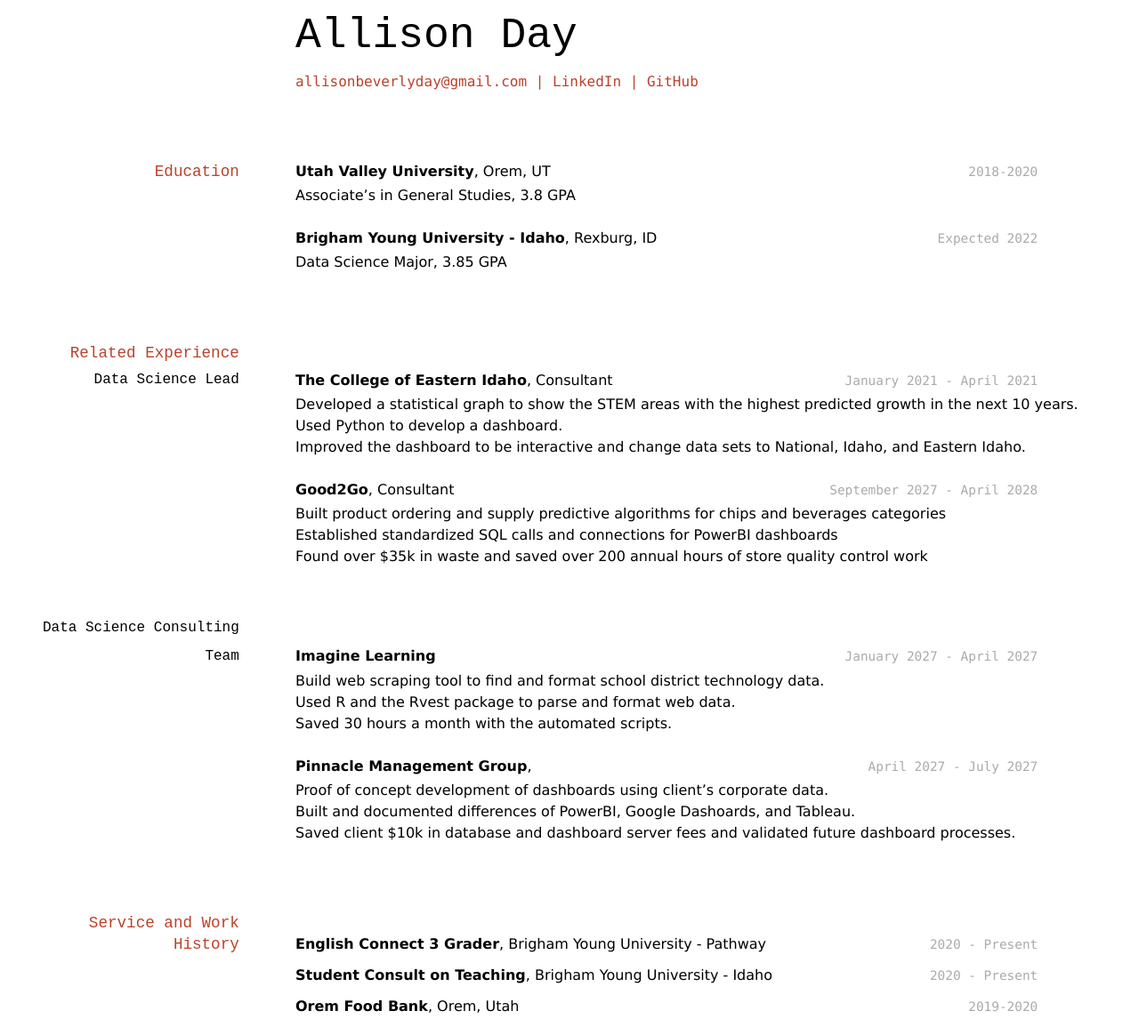
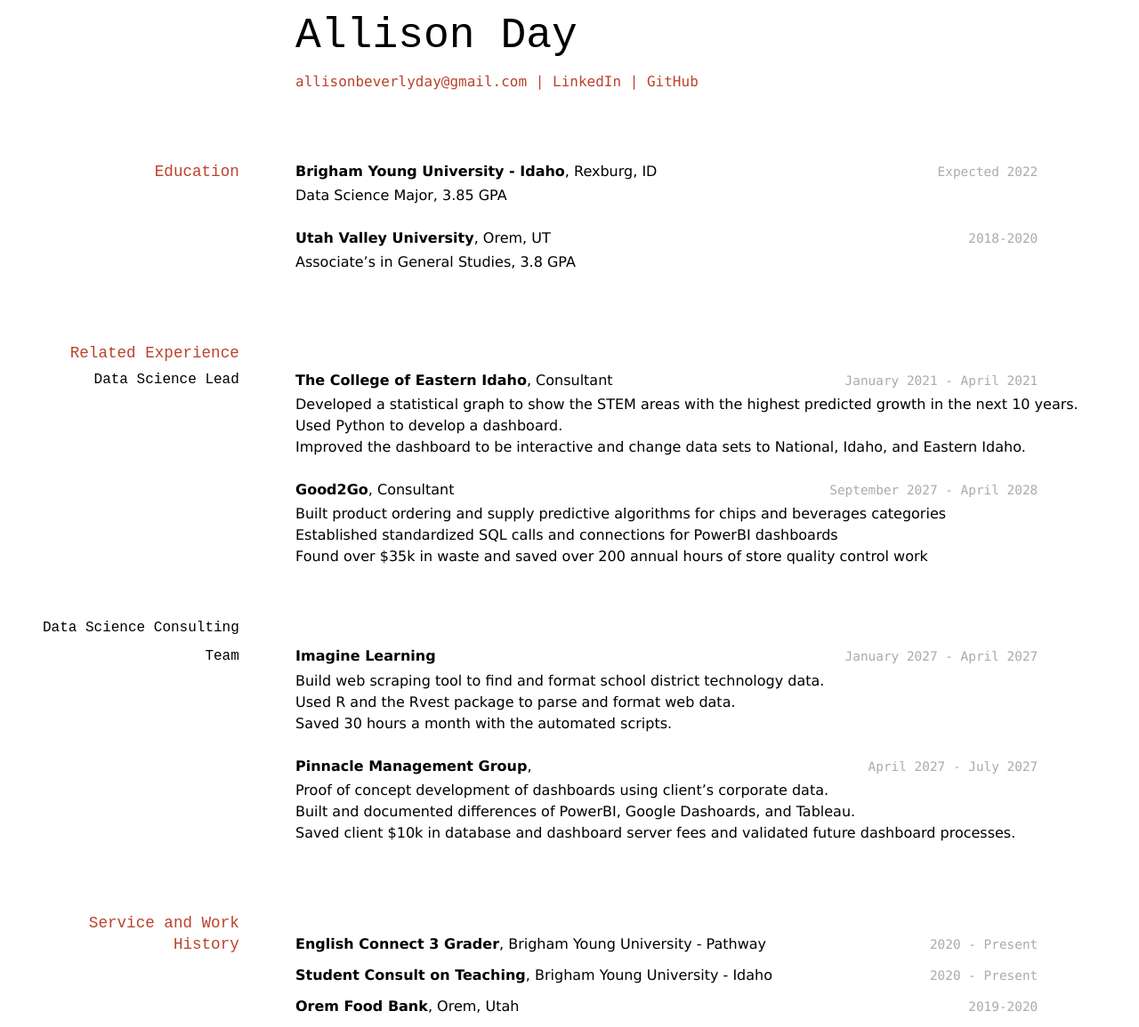
Before and after one commit to byuids-resumes/allisonbday_resume, a Jekyll site: the page built from docs/index.md, in a window 1280 px wide. Shown: the whole page at 89% size. Built offline with Jekyll 4.4.1, drawn with Linux system fonts in a browser that asks for light colours.

Commit message:
something happened somewhere

```diff
--- a/docs/index.md
+++ b/docs/index.md
@@ -13,16 +13,16 @@ title: Allison Day's Resume
 <!-- https://www.monique.tech/the-art-of-markdown -->
 
 ## Education
+`Expected 2022`
+__Brigham Young University - Idaho__, Rexburg, ID
+
+- Data Science Major, 3.85 GPA
+
 
 `2018-2020`
 __Utah Valley University__, Orem, UT
 
 - Associate's in General Studies, 3.8 GPA
-
-`Expected 2022`
-__Brigham Young University - Idaho__, Rexburg, ID
-
-- Data Science Major, 3.85 GPA
 
 
 ## Related Experience
```
